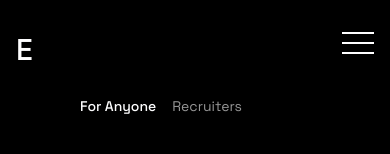
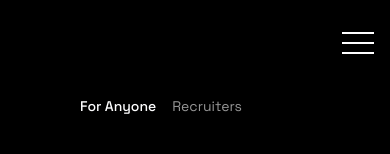
Before and after one commit to ethanwhyy/ethanwhyy.github.io, a Next.js app: page / in a window 390 px wide. Shown: the top 154 px of the page. Built offline with nearby package versions, Linux system fonts and the light colour scheme.

Commit message:
testing flex on E
E hover on upper-left appears on small screens. testing hiding mechanism

```diff
--- a/app/page.tsx
+++ b/app/page.tsx
@@ -147,7 +147,7 @@
             >
               {/* Logo */}
               <motion.div
-                className="fixed top-8 left-4 md:left-8 z-50 cursor-pointer"
+                className="fixed top-8 left-4 md:left-8 z-50 cursor-pointer hidden md:flex"
                 onHoverStart={() => setIsNameExpanded(true)}
                 onHoverEnd={() => setIsNameExpanded(false)}
                 onClick={handleLogoClick}
```
